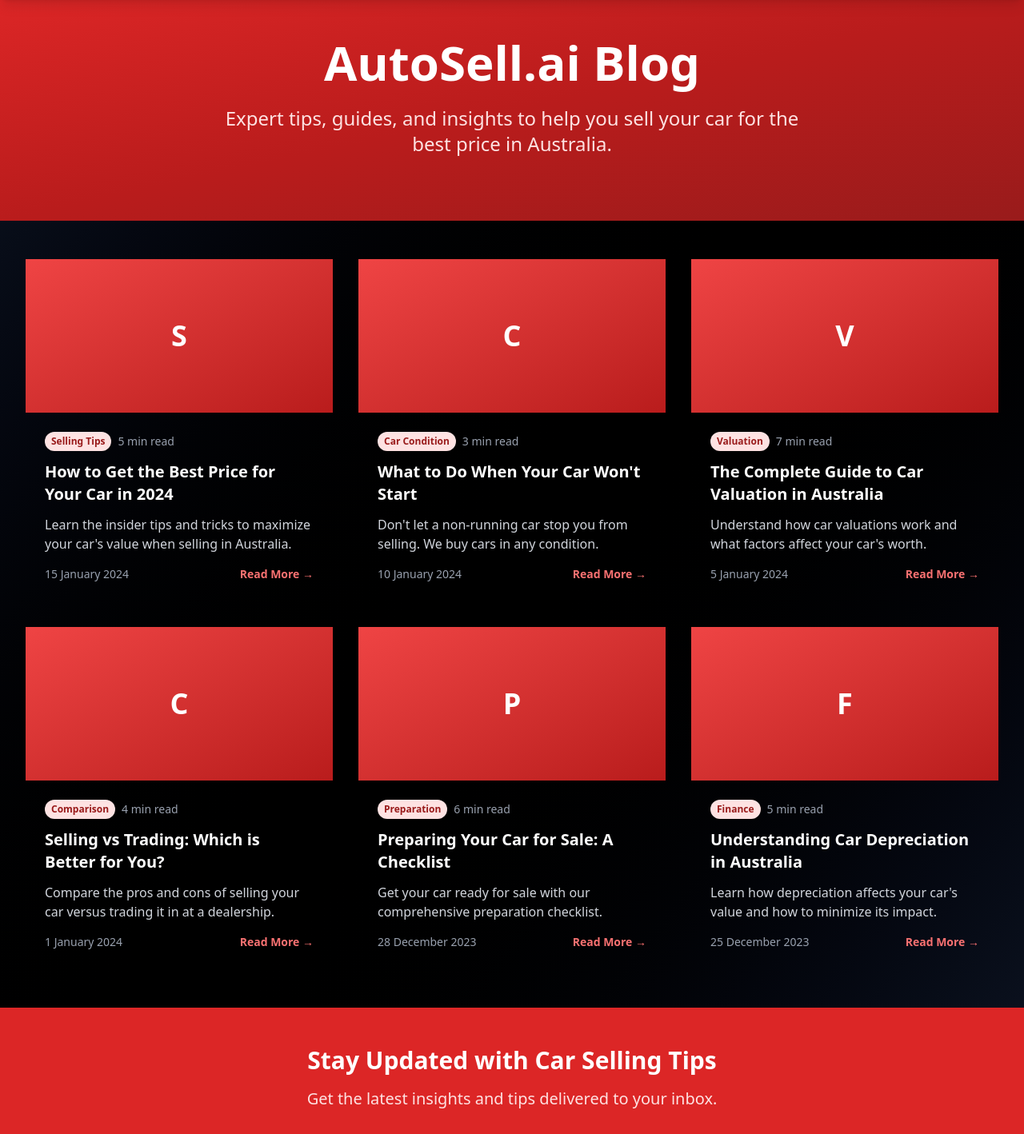
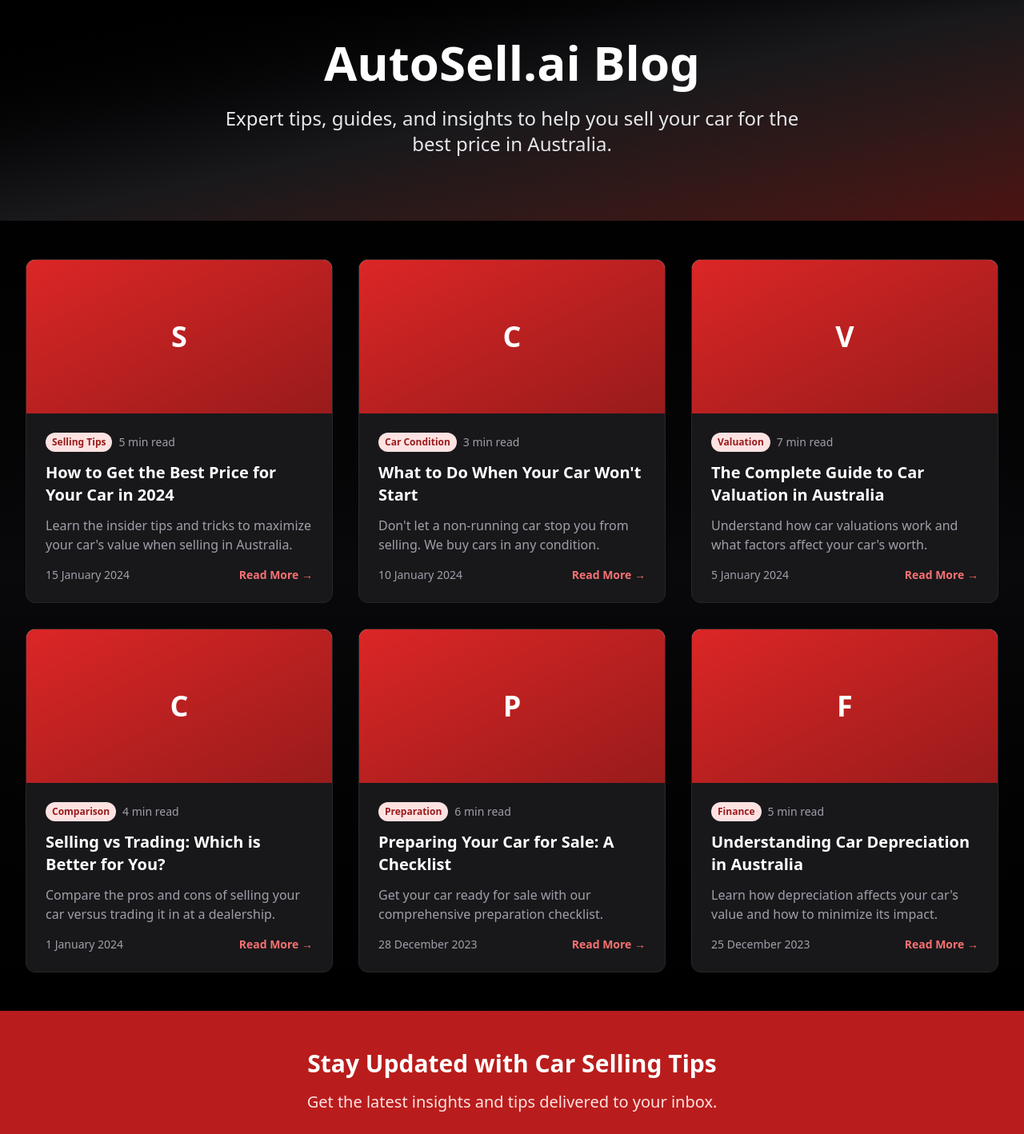
Before and after one commit to Lozlink/Autosell, a Next.js app: page /blog in a window 1280 px wide. Shown: the part 80-1498 px from the top of the page at 80% size. Built offline with nearby package versions, Linux system fonts and the light colour scheme; no server answers; the database is empty.

Commit message:
lintng issues

```diff
--- a/src/app/blog/page.tsx
+++ b/src/app/blog/page.tsx
@@ -1,6 +1,8 @@
 import type { Metadata } from 'next'
 import Header from '@/components/Header'
 import Link from 'next/link'
+import { supabase } from '@/lib/supabaseClient'
+/* eslint-disable */
 
 export const metadata: Metadata = {
   title: "Blog - AutoSell.ai",
@@ -64,19 +66,37 @@ const blogPosts = [
   }
 ]
 
-export default function BlogPage() {
+export default async function BlogPage() {
+  const { data } = await supabase
+    .from('posts')
+    .select('*')
+    .eq('published', true)
+    .order('created_at', { ascending: false });
+
+  const dbPosts = (data || []).map((p: any) => ({
+    id: p.slug || p.id,
+    title: p.title,
+    excerpt: p.excerpt || '',
+    date: p.created_at,
+    readTime: p.read_time || '',
+    category: p.category || 'General',
+    image: p.image_url || ''
+  }));
+
+  const posts = dbPosts.length ? dbPosts : blogPosts;
+
   return (
-    <div className="min-h-screen bg-gradient-to-br from-gray-900 via-black to-gray-900">
+    <div className="min-h-screen bg-gradient-to-b from-black via-zinc-950 to-black">
       <Header />
 
       {/* Hero Section */}
-      <section className="bg-gradient-to-br from-red-600 via-red-700 to-red-800 text-white py-12">
+      <section className="bg-gradient-to-br from-black via-zinc-900 to-red-900/60 text-white py-12">
         <div className="px-4 sm:px-8">
           <div className="text-center">
             <h1 className="text-4xl md:text-6xl font-bold mb-6">
               AutoSell.ai Blog
             </h1>
-            <p className="text-xl md:text-2xl text-red-100 mb-8 max-w-3xl mx-auto">
+            <p className="text-xl md:text-2xl text-gray-200 mb-8 max-w-3xl mx-auto">
               Expert tips, guides, and insights to help you sell your car for the best price in Australia.
             </p>
           </div>
@@ -87,10 +107,10 @@ export default function BlogPage() {
       <section className="py-12">
         <div className="px-4 sm:px-8">
           <div className="grid md:grid-cols-2 lg:grid-cols-3 gap-8">
-            {blogPosts.map((post) => (
-              <article key={post.id} className="overflow-hidden transition-shadow duration-300">
+            {posts.map((post) => (
+              <article key={post.id} className="bg-zinc-900 rounded-xl border border-zinc-800 overflow-hidden hover:border-zinc-700 transition-all duration-300">
                 <div className="h-48 bg-gray-200 relative">
-                  <div className="absolute inset-0 bg-gradient-to-br from-red-500 to-red-700 flex items-center justify-center">
+                  <div className="absolute inset-0 bg-gradient-to-br from-red-600 to-red-800 flex items-center justify-center">
                     <span className="text-white text-4xl font-bold">{post.category.charAt(0)}</span>
                   </div>
                 </div>
@@ -100,19 +120,19 @@ export default function BlogPage() {
                     <span className="bg-red-100 text-red-800 text-xs font-semibold px-2 py-1 rounded-full">
                       {post.category}
                     </span>
-                    <span className="text-gray-400 text-sm">{post.readTime}</span>
+                    <span className="text-zinc-400 text-sm">{post.readTime}</span>
                   </div>
 
                   <h2 className="text-xl font-bold text-white mb-3 line-clamp-2">
                     {post.title}
                   </h2>
 
-                  <p className="text-gray-300 mb-4 line-clamp-3">
+                  <p className="text-zinc-400 mb-4 line-clamp-3">
                     {post.excerpt}
                   </p>
 
                   <div className="flex items-center justify-between">
-                    <time className="text-sm text-gray-400">
+                    <time className="text-sm text-zinc-400">
                       {new Date(post.date).toLocaleDateString('en-AU', {
                         year: 'numeric',
                         month: 'long',
@@ -134,7 +154,7 @@ export default function BlogPage() {
       </section>
 
       {/* Newsletter Signup */}
-      <section className="py-12 bg-red-600">
+      <section className="py-12 bg-red-700">
         <div className="px-4 sm:px-8 max-w-3xl mx-auto text-center">
           <h2 className="text-3xl font-bold text-white mb-4">
             Stay Updated with Car Selling Tips
@@ -146,9 +166,9 @@ export default function BlogPage() {
             <input
               type="email"
               placeholder="Enter your email"
-              className="flex-1 px-4 py-3 rounded-lg border-0 focus:ring-2 focus:ring-white focus:ring-offset-2 focus:ring-offset-emerald-600"
+              className="flex-1 px-4 py-3 rounded-lg border-0 focus:ring-2 focus:ring-white focus:ring-offset-2 focus:ring-offset-red-700"
             />
-            <button className="bg-gray-800 text-red-600 px-6 py-3 rounded-lg font-bold hover:bg-gray-100 transition-colors">
+            <button className="bg-white text-red-700 px-6 py-3 rounded-lg font-bold hover:bg-gray-100 transition-colors">
               Subscribe
             </button>
           </div>
--- a/src/components/ReviewsComponent.tsx
+++ b/src/components/ReviewsComponent.tsx
@@ -1,5 +1,5 @@
 'use client'
-
+/* eslint-disable */
 import { useState, useEffect } from 'react'
 import { motion } from 'framer-motion'
 
```
